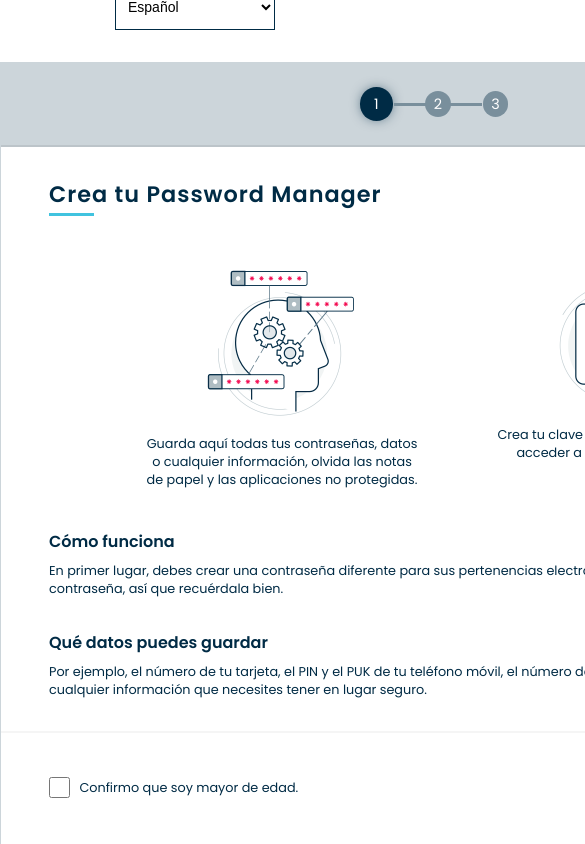
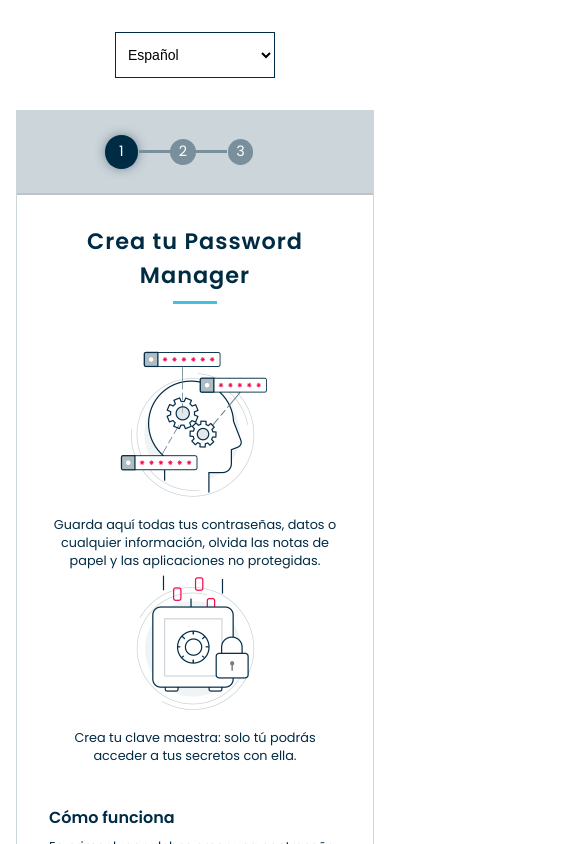
Before and after one commit to natassh/openbank, a React (Create React App) app: page / in a window 390 px wide. Shown: the top 844 px of the page, 585 px wide, since content can reach past the window. Built offline with nearby package versions, Linux system fonts and the light colour scheme.

Commit message:
📱 - Added responsive

```diff
--- a/src/ui/App/App.css
+++ b/src/ui/App/App.css
@@ -5,3 +5,9 @@
     justify-content: center;
     align-items: center;
 }
+@media screen and (max-width: 1250px) {
+    .App {
+        height: auto;
+        padding: 2rem 1rem 2rem 1rem;
+    }
+  }
--- a/src/ui/modules/Wizard/Wizard.css
+++ b/src/ui/modules/Wizard/Wizard.css
@@ -1,5 +1,5 @@
 .Wizard {
-  width: 900px;
+  width: 56.25rem;
   margin: 0 auto;
   border: 1px solid var(--bg);
   padding-bottom: 2rem;
@@ -21,11 +21,11 @@
     display: block;
     content: "";
     width: 2.8rem;
-    height: 3px;
+    height: 0.1875rem;
     background-color: #40C3DF;
     color: #40C3DF;
     position: absolute;
-    bottom: -5px;
+    bottom: -0.3125rem;
     left: 0;
   }
   & h2 {
@@ -122,3 +122,30 @@ form {
 .link:hover {
   text-decoration: underline;
 }
+@media screen and (max-width: 899px) {
+  .Wizard {
+    width: 45.25rem;
+  }
+}
+@media screen and (max-width: 767px) {
+  .Wizard {
+    width: 100%;
+  }
+  .WizardStep > fieldset {
+    padding: 0 2rem 0 2rem;
+  }
+}
+@media screen and (max-width: 550px) {
+  .WizardStep h1 {
+    text-align: center;
+  }
+  .WizardStep h1:before {
+    bottom: -0.75rem;
+    left: calc( ( 100% - 2.8rem ) / 2 );
+  }
+}
+@media screen and (max-width: 424px) {
+  form fieldset.actions {
+    flex-direction: column;
+  }
+}
--- a/src/ui/modules/Wizard/components/WizardStep1/WizardStep1.css
+++ b/src/ui/modules/Wizard/components/WizardStep1/WizardStep1.css
@@ -52,3 +52,22 @@
 .WizardStep1 li:last-child {
   margin-right: 0;
 }
+@media screen and (max-width: 767px) {
+  .WizardStep1 ul li {
+    width: 12rem;
+  }
+}
+@media screen and (max-width: 550px) {
+  .WizardStep1 ul {
+    flex-direction: column;
+  }
+  .WizardStep1 ul li {
+    width: 100%;
+    margin-right: 0;;
+  }
+}
+@media screen and (max-width: 424px) {
+  .WizardStep1 label {
+    margin-bottom: 2rem;
+  }
+}
--- a/src/ui/modules/Wizard/components/WizardStep2/WizardStep2.css
+++ b/src/ui/modules/Wizard/components/WizardStep2/WizardStep2.css
@@ -34,6 +34,7 @@ form.WizardStep2 {
         align-items: flex-start;
         border-bottom: none;
         margin-bottom: 1.5rem;
+        padding-bottom: 0;
         & > div {
             margin-right: 2rem;
             position: relative;
@@ -66,4 +67,26 @@ form.WizardStep2 {
             color: var(--secondary-bg)
         }
     }
+    & .errors p {
+        margin-bottom:.5rem;
+        max-width: 100%;
+        color: var(--primary-color)
+    }
 }
+@media screen and (max-width: 660px) {
+    form.WizardStep2 .wrapper > div {
+        width: 47%;
+    }
+    form.WizardStep2 fieldset > div input {
+        width: 100%;
+    }
+  }
+  @media screen and (max-width: 519px) {
+    form.WizardStep2 .wrapper {
+        flex-direction: column;
+    }
+    form.WizardStep2 .wrapper > div {
+        margin-bottom: 1rem;
+        width: 100%;
+    }
+  }
```
